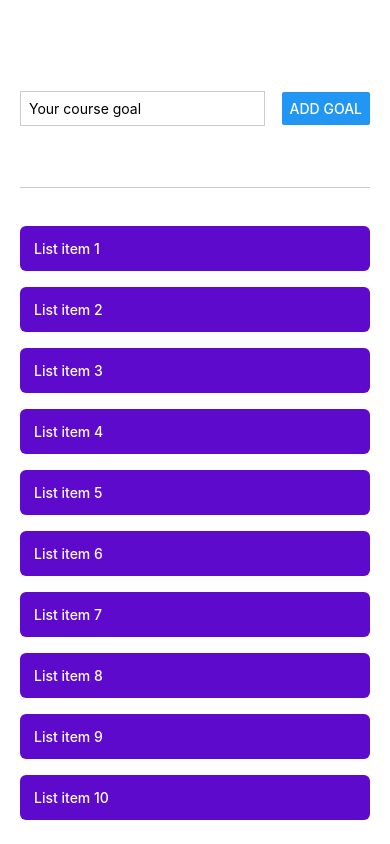
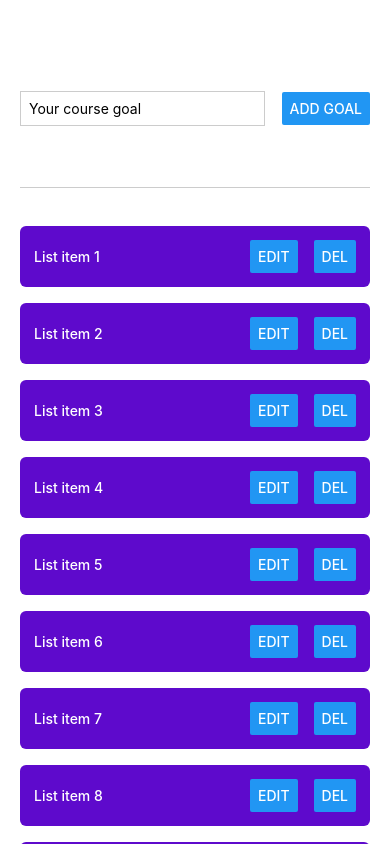
Before and after one commit to AwdreyCandido/course-goals-app, a React Native app: screen / in a window 390 px wide. Built offline with nearby package versions, Linux system fonts and the light colour scheme.

Commit message:
feat: implementing delete functionality

```diff
--- a/App.js
+++ b/App.js
@@ -18,21 +18,29 @@ export default function App() {
     { id: 10, text: "List item 10" },
   ]);
 
-  function AddGoalHandler(goalText) {
+  function addGoalHandler(goalText) {
     setGoalsList((currentGoals) => [
       ...currentGoals,
       { id: Math.log1p(Math.random()), text: goalText },
     ]);
   }
 
+  function deleteGoalHandler(id) {
+    setGoalsList((currentGoals) => [
+      ...currentGoals.filter((goal) => goal.id !== id),
+    ]);
+  }
+
   return (
     <View style={styles.appContainer}>
-      <GoalInput onAddGoal={AddGoalHandler} />
+      <GoalInput onAddGoal={addGoalHandler} />
       <View style={styles.goalsContainer}>
         <FlatList
           data={goalsList}
-          renderItem={(goals) => {
-            return <GoalItem goal={goals.item.text} />;
+          renderItem={(goal) => {
+            return (
+              <GoalItem goal={goal.item} onDeleteGoal={deleteGoalHandler} />
+            );
           }}
           keyExtractor={(item) => item.id}
           showsVerticalScrollIndicator={true}
--- a/src/components/GoalItem.js
+++ b/src/components/GoalItem.js
@@ -1,21 +1,42 @@
-import { View, Text, StyleSheet } from "react-native";
+import { View, Text, Pressable, StyleSheet, Button } from "react-native";
 
-function GoalItem({ goal }) {
+function GoalItem({ goal, onDeleteGoal }) {
+
+  function deleteGoalHandler(id) {
+    onDeleteGoal(id);
+  }
+
   return (
     <View style={styles.goalItem}>
-      <Text style={{ color: "white", fontWeight: 500 }}>{goal}</Text>
+      <Text style={styles.goalText}>{goal.text}</Text>
+      <View style={styles.buttonContainer}>
+        <Button title="edit" />
+        <Button onPress={deleteGoalHandler.bind(this, goal.id)} title="del" />
+      </View>
     </View>
   );
 }
 
 const styles = StyleSheet.create({
   goalItem: {
+    flexDirection: "row",
+    justifyContent: "space-between",
+    alignItems: "center",
     marginVertical: 8,
     padding: 14,
     borderRadius: 6,
     backgroundColor: "#5e0acc",
     color: "white",
   },
+  goalText: {
+    // width: "80%",
+    color: "white",
+    fontWeight: "500",
+  },
+  buttonContainer: {
+    gap: 16,
+    flexDirection: "row",
+  },
 });
 
 export default GoalItem;
```
